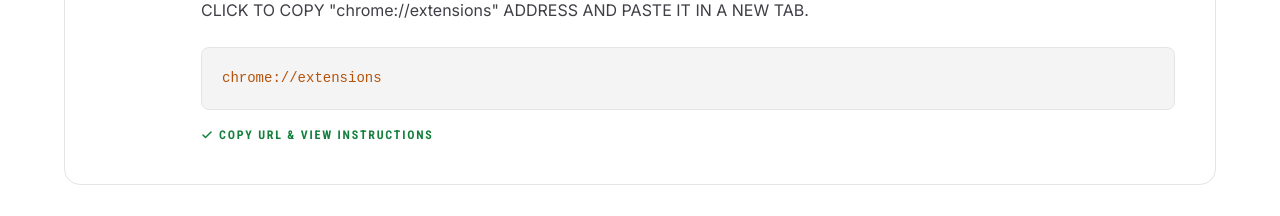
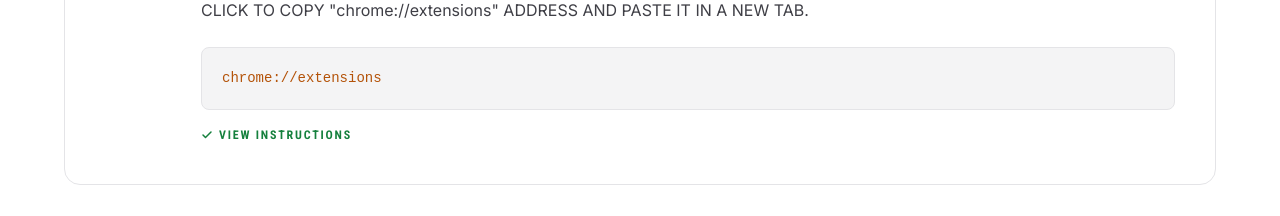
Before and after one commit to naitaj/wordle, a React (Vite) app: page /install in a window 1280 px wide. Shown: the part 1000-1216 px from the top of the page. Built offline with nearby package versions, Linux system fonts and the light colour scheme.

Commit message:
Change Card 2 action label to VIEW INSTRUCTIONS

```diff
--- a/src/pages/InstallGuidePage.tsx
+++ b/src/pages/InstallGuidePage.tsx
@@ -87,7 +87,7 @@
       title: 'OPEN CHROME EXTENSIONS',
       desc: 'CLICK TO COPY "chrome://extensions" ADDRESS AND PASTE IT IN A NEW TAB.',
       code: 'chrome://extensions',
-      actionLabel: 'COPY URL & VIEW INSTRUCTIONS'
+      actionLabel: 'VIEW INSTRUCTIONS'
     },
     {
       id: 3,
@@ -430,7 +430,7 @@
                       <polyline points="20 6 9 17 4 12"></polyline>
                     </svg>
                     {step.id === 2
-                      ? (isStep2Expanded ? 'COLLAPSE INSTRUCTIONS' : 'COPY URL & VIEW INSTRUCTIONS')
+                      ? (isStep2Expanded ? 'COLLAPSE INSTRUCTIONS' : 'VIEW INSTRUCTIONS')
                       : step.id === 3
                       ? (isStep3Expanded ? 'COLLAPSE DETAILED INSTRUCTIONS' : 'VIEW DETAILED INSTRUCTIONS')
                       : step.actionLabel
```
